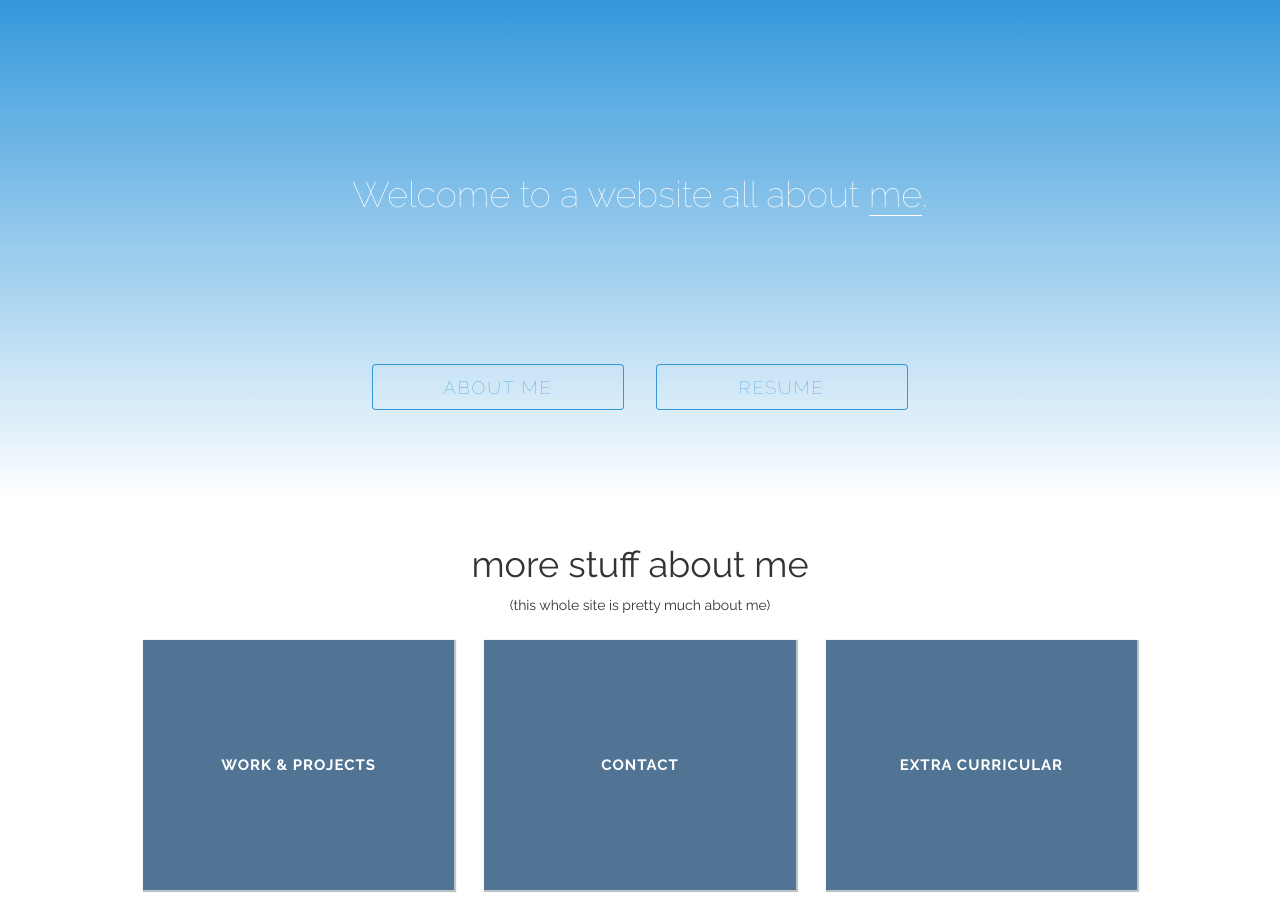
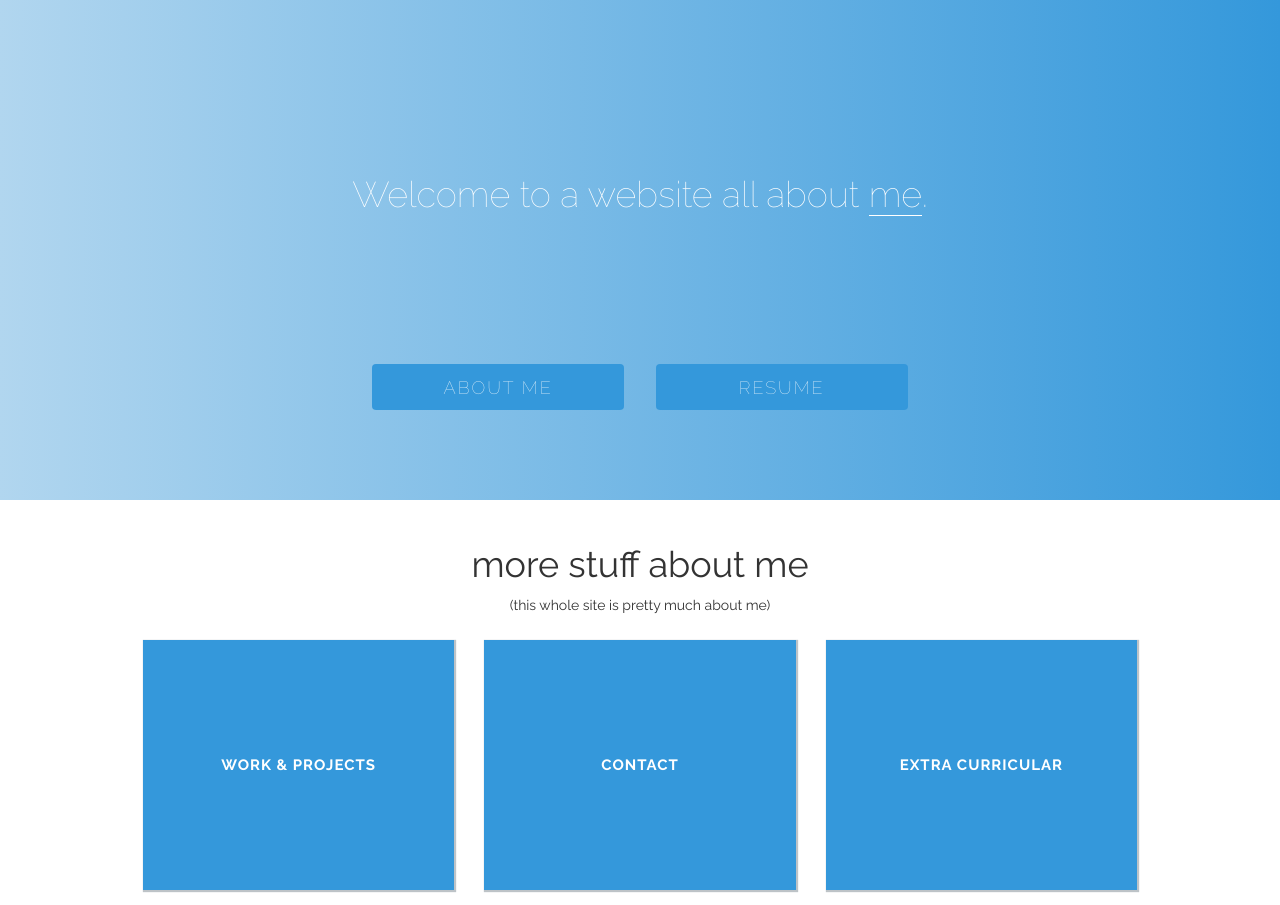
Before and after one commit to erufino/portfolio, a PHP site: page /index.html in a window 1280 px wide. Shown: the part 100-1005 px from the top of the page. Run offline with PHP 8.4, Linux system fonts and the light colour scheme.

Commit message:
changed top banner styling

```diff
--- a/style.css
+++ b/style.css
@@ -77,7 +77,7 @@ h1.my-name {
 }
 
 #nav_container a:hover {
-	text-decoration: underline;
+	text-decoration: none;
 }
 
 .nav-pills li a {
@@ -105,7 +105,7 @@ THIS IS THE HERO IMAGE
 #header-image {
 	height: 500px;
 	/*background-color: #3498db;*/
-	background: linear-gradient(#3498db, white);
+	background: linear-gradient(-90deg, #3498db, #B1D6EF);
 	margin-bottom: 45px;
 	opacity: 1;
 }
@@ -139,11 +139,11 @@ a.button {
 	height: 42px;
 	line-height: 2px;
 	width: 250px;
-	color: #3498db;
+	color: white;
 	font-weight: 100;
 	font-size: 18px;
 	padding: 22px 22px;
-	/*background-color: #3498db;*/
+	background-color: #3498db;
 	margin: 15px 15px 0px 15px;
 	box-shadow: 0px 0px 0px 1px #3498db;
 	text-align: center;
@@ -156,7 +156,8 @@ a.button {
 a.button:hover {
 	text-decoration: none;
 	color: white;
-	background-color: #2980b9;
+	/*background-color: #2980b9;*/
+	background:rgba(0,0,0,0.5);
 }
 
 /******
@@ -230,7 +231,7 @@ THESE ARE THE FLIP CARDS
 .front {
 	width: 100%;
 	height: 250px;
-	background-color: #517494;
+	background-color: #3498db;
 	box-shadow: 1px 1px 1px 1px #bdc3c7;
 	text-align: center;
 }
```
Also changed, not shown: index.html (+0 -43 lines).
